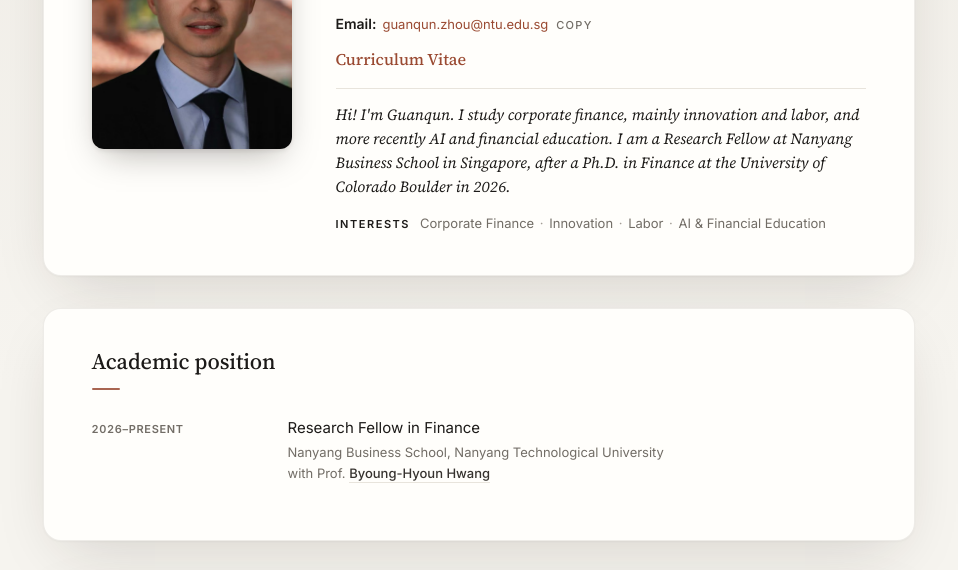
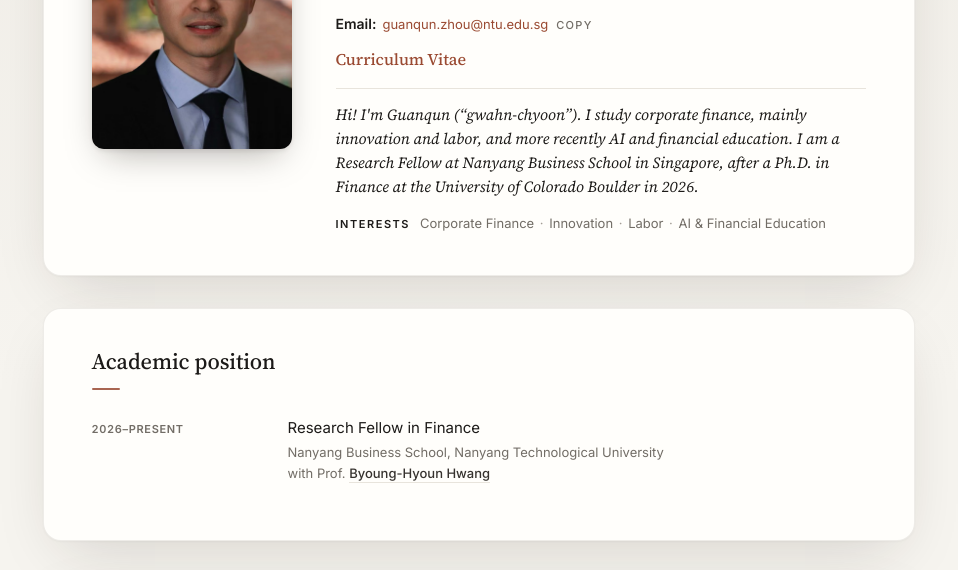
Before and after one commit to frankzgq/frankzgq.github.io, a plain HTML site: page index.html in a window 1280 px wide. Shown: the part 214-784 px from the top of the page, without its empty margins (154-1112 px from the left). Drawn offline with Linux system fonts and the light colour scheme.

Commit message:
Publish site 2026-10-27 22:02

```diff
--- a/index.html
+++ b/index.html
@@ -50,7 +50,7 @@
           <div><dt>Email:</dt><dd><a class="email" id="email" href="mailto:guanqun.zhou@ntu.edu.sg">guanqun.zhou@ntu.edu.sg</a><button class="copy" id="copyBtn" type="button" aria-label="Copy email address">Copy</button></dd></div>
         </dl>
         <a class="cv-link" href="cv.pdf">Curriculum Vitae</a>
-        <p class="greeting">Hi! I'm Guanqun. I study corporate finance, mainly innovation and labor, and more recently AI and financial education. I am a Research Fellow at Nanyang Business School in Singapore, after a Ph.D. in Finance at the University of Colorado Boulder in 2026.</p>
+        <p class="greeting">Hi! I'm Guanqun (“gwahn-chyoon”). I study corporate finance, mainly innovation and labor, and more recently AI and financial education. I am a Research Fellow at Nanyang Business School in Singapore, after a Ph.D. in Finance at the University of Colorado Boulder in 2026.</p>
         <p class="interests"><span class="lbl">Interests</span><span class="nw">Corporate Finance</span> <span class="dot">·</span> <span class="nw">Innovation</span> <span class="dot">·</span> <span class="nw">Labor</span> <span class="dot">·</span> <span class="nw">AI &amp; Financial Education</span></p>
       </div>
     </div>
```
